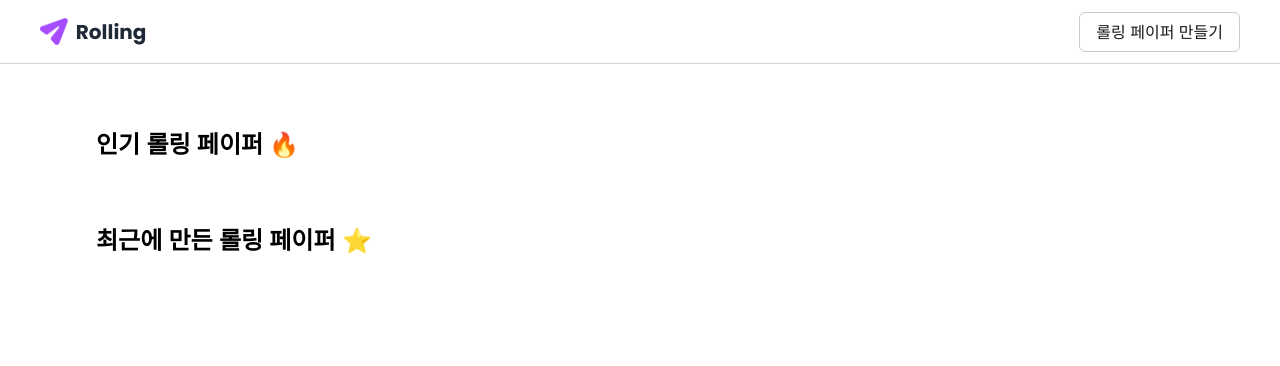
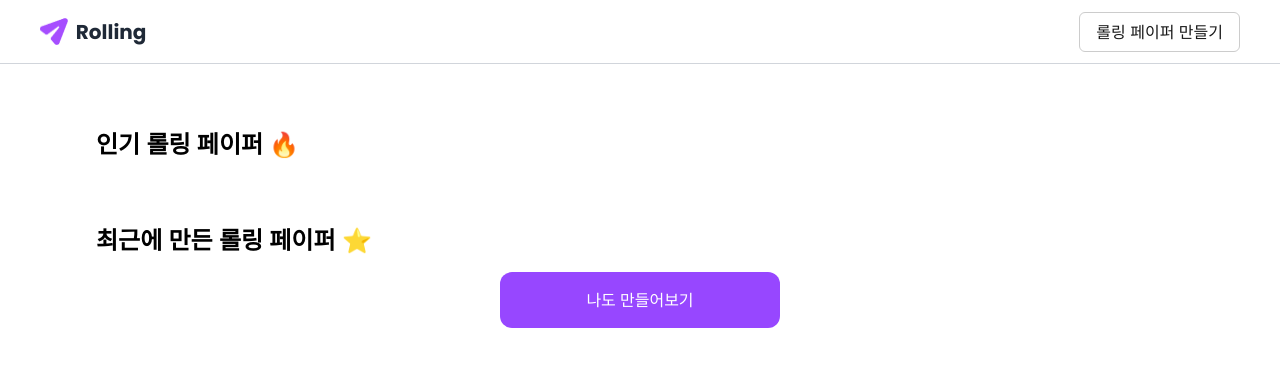
Before and after one commit to codeit-8-Sprint-Part2-Project/Rolling, a React (Create React App) app: page /list in a window 1280 px wide. Shown: the top 366 px of the page. Built offline with nearby package versions, Linux system fonts and the light colour scheme; a web font is replaced by a local one.

Commit message:
Feat:Button.tsx(보라색 버튼) 추가

```diff
--- /dev/null
+++ b/src/components/UI/Button.tsx
@@ -0,0 +1,42 @@
+import React from 'react';
+import { NavLink } from 'react-router-dom';
+
+interface ButtonProps {
+  type?: 'button' | 'submit' | 'reset';
+  btnName: string;
+  isActive?: boolean;
+  variant?: boolean;
+}
+
+interface LinkButtonProps {
+  path: string;
+  btnName: string;
+  className?: string;
+}
+
+export const Button: React.FC<ButtonProps> = ({ type = 'button', btnName, isActive = false, variant }) => {
+  const variantClass = variant ? 'bg-[#9747FF] text-white' : 'bg-gray-200 text-black';
+
+  return (
+    <button
+      className={`w-[280px] h-[56px] absolute top-[24px] left-[461px] gap-0 border-t border-opacity-0 px-4 py-2 rounded-[12px] ${variantClass}`}
+      disabled={!isActive}
+      type={type}
+    >
+      {btnName}
+    </button>
+  );
+};
+
+export const LinkButton: React.FC<LinkButtonProps> = ({ path, btnName, className }) => {
+  return (
+    <div className={`flex items-center justify-center ${className}`}>
+      <NavLink
+        to={path}
+        className="w-[280px] h-[56px] bg-[#9747FF] text-white px-4 py-2 rounded-[12px] flex items-center justify-center"
+      >
+        {btnName}
+      </NavLink>
+    </div>
+  );
+};
--- a/src/pages/ListPage/components/AllRolling.tsx
+++ b/src/pages/ListPage/components/AllRolling.tsx
@@ -1,15 +1,22 @@
-import React from "react";
+import React from 'react';
 import Section from '../../../components/UI/Section';
+import { LinkButton } from '../../../components/UI/Button';
 
 const AllRolling: React.FC = () => {
   return (
-    <Section>
+    <div>
+      <Section>
         <div>
-            <div className="flex-grow-3 flex-shrink-0 basis-0">
-                <h2 className="font-bold text-2xl">최근에 만든 롤링 페이퍼 ⭐️️</h2>
-            </div>
+          <div className="flex-grow-3 flex-shrink-0 basis-0">
+            <h2 className="font-bold text-2xl">최근에 만든 롤링 페이퍼 ⭐️️</h2>
+          </div>
         </div>
-    </Section>
+      </Section>
+
+      <div className="mt-4">
+        <LinkButton path="../post" btnName="나도 만들어보기" />
+      </div>
+    </div>
   );
 };
 
```
